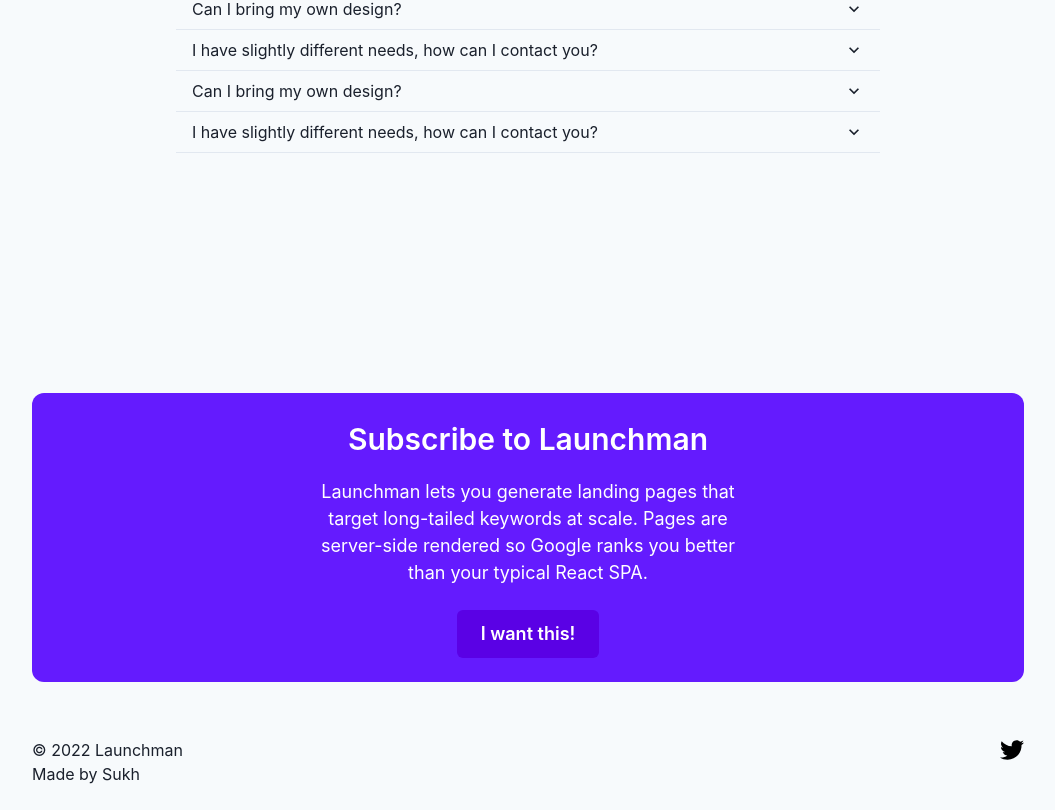
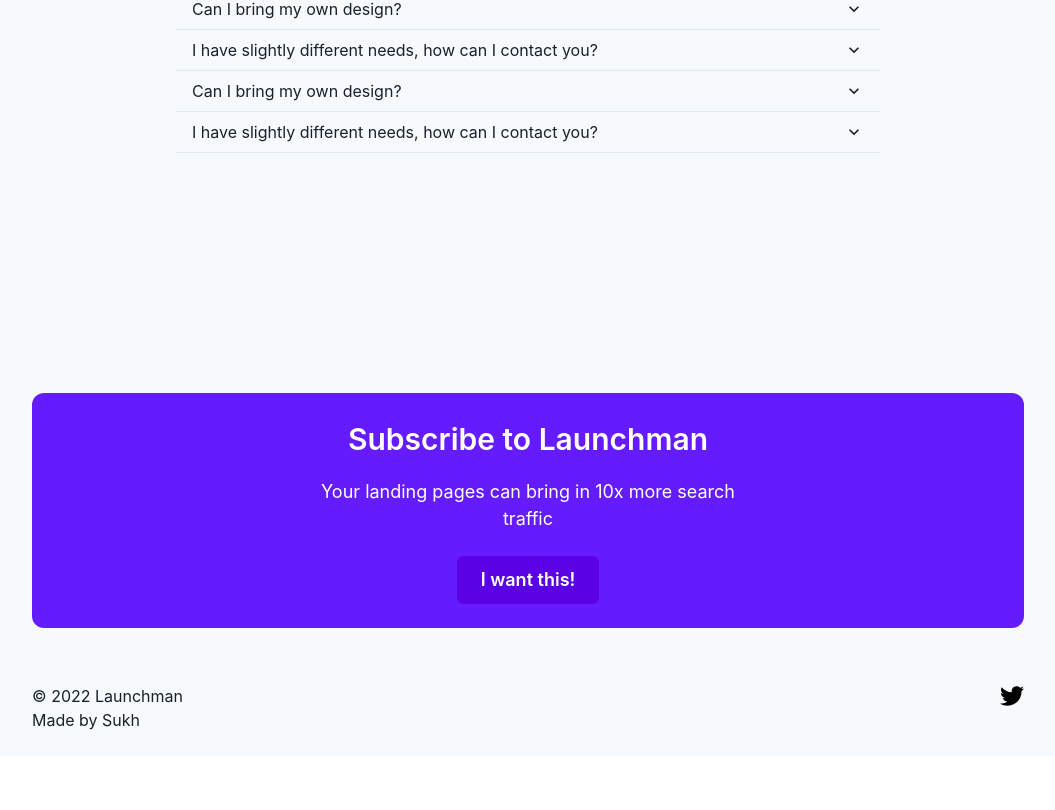
Before and after one commit to bdcorps/chakra-ui-landing-page-nextjs, a React (Vite) app: page / in a window 1280 px wide. Shown: the part 1928-2738 px from the top of the page, without its empty margins (112-1167 px from the left). After the commit the page ends 2684 px from the top, so only its background shows below. Built offline with nearby package versions, Linux system fonts and the light colour scheme.

Commit message:
replace cta text

```diff
--- a/src/App.tsx
+++ b/src/App.tsx
@@ -195,7 +195,7 @@
                 Subscribe to {name}
               </Text>
               <Text fontSize="lg" align="center" color="white">
-                {description}
+                {title}
               </Text>
             </VStack>
 
```
